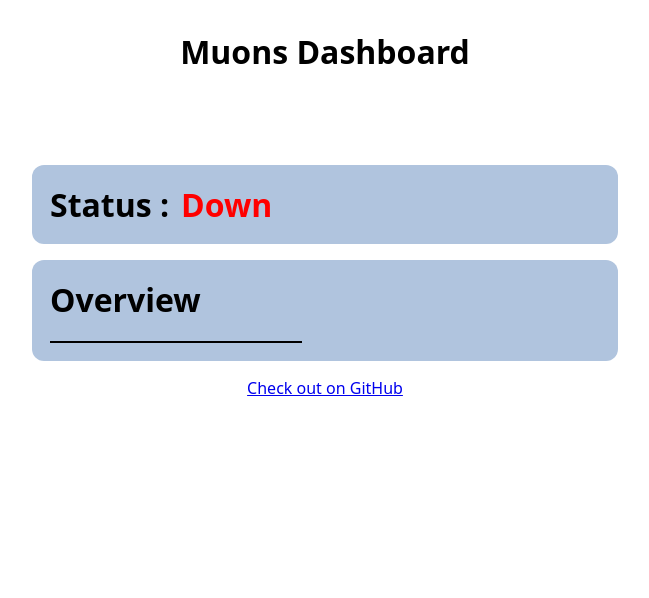
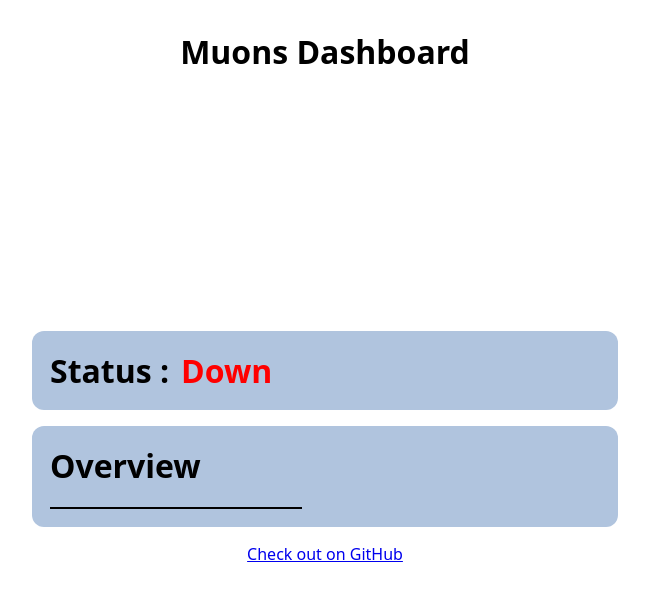
Before and after one commit to MartiPuigV/server-cosmix, a plain HTML site: page static/index.html in a window 1280 px wide. Shown: the whole page, without its empty margins (315-964 px from the left). Drawn offline with Linux system fonts and the light colour scheme; no server answers.

Commit message:
css view changes

```diff
--- a/static/css/index.css
+++ b/static/css/index.css
@@ -21,7 +21,7 @@ p {
 .master-wrap {
     display: grid;
     grid-template-columns: 1fr 2fr 1fr;
-    grid-template-rows: 1fr 3fr;
+    grid-template-rows: 1fr 10fr;
     padding: 20px;
     gap: 50px;
 }
@@ -32,6 +32,7 @@ p {
     grid-area: 1 / 2 / 2 / 3;
     justify-self: center;
     width: fit-content;
+    margin: 0px;
 }
 
 .dashboard-wrap {
```
